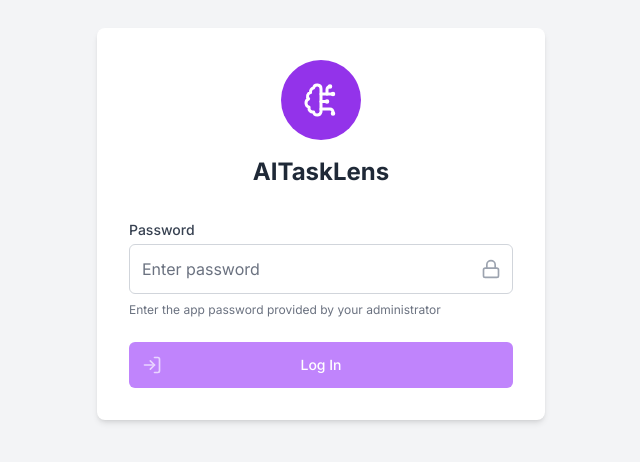
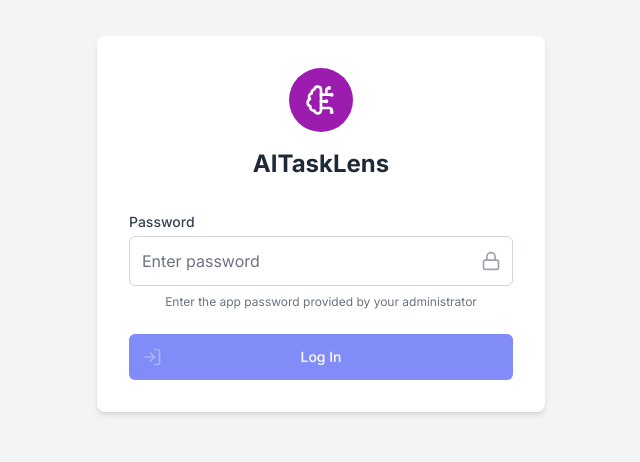
Before and after one commit to DrPBaksh/AITaskLens_v2, a React (Create React App) app: page /login in a window 1280 px wide. Shown: the part 176-638 px from the top of the page, without its empty margins (319-959 px from the left). Built offline with nearby package versions, Linux system fonts and the light colour scheme.

Commit message:
Update LoginPage to use custom Corndel purple color

```diff
--- a/src/pages/LoginPage.jsx
+++ b/src/pages/LoginPage.jsx
@@ -35,8 +35,8 @@ const LoginPage = () => {
         transition={{ duration: 0.5 }}
       >
         <div className="flex flex-col items-center mb-8">
-          <div className="w-20 h-20 bg-purple-600 rounded-full flex items-center justify-center mb-4">
-            <BrainCircuit size={36} className="text-white" />
+          <div className="w-16 h-16 bg-corndel-purple rounded-full flex items-center justify-center mb-4">
+            <BrainCircuit size={32} className="text-white" />
           </div>
           <h2 className="text-2xl font-bold text-gray-800 text-center">
             AITaskLens
@@ -55,7 +55,7 @@ const LoginPage = () => {
                 required
                 value={password}
                 onChange={(e) => setPassword(e.target.value)}
-                className="appearance-none rounded-md relative block w-full px-3 py-3 border border-gray-300 placeholder-gray-500 text-gray-900 focus:outline-none focus:ring-purple-600 focus:border-purple-600 focus:z-10"
+                className="appearance-none rounded-md relative block w-full px-3 py-3 border border-gray-300 placeholder-gray-500 text-gray-900 focus:outline-none focus:ring-corndel-purple focus:border-corndel-purple focus:z-10"
                 placeholder="Enter password"
               />
               <div className="absolute inset-y-0 right-0 pr-3 flex items-center pointer-events-none">
@@ -67,7 +67,7 @@ const LoginPage = () => {
                 {error}
               </p>
             )}
-            <p className="mt-2 text-xs text-gray-500">
+            <p className="mt-2 text-xs text-gray-500 text-center">
               Enter the app password provided by your administrator
             </p>
           </div>
@@ -77,11 +77,11 @@ const LoginPage = () => {
               type="submit"
               disabled={isLoading || !password.trim()}
               className={`group relative w-full flex justify-center py-3 px-4 border border-transparent text-sm font-medium rounded-md text-white
-              ${isLoading || !password.trim() ? 'bg-purple-400 cursor-not-allowed' : 'bg-purple-700 hover:bg-purple-800'}
-              focus:outline-none focus:ring-2 focus:ring-offset-2 focus:ring-purple-500 transition-colors`}
+              ${isLoading || !password.trim() ? 'bg-indigo-400 cursor-not-allowed' : 'bg-indigo-800 hover:bg-indigo-900'}
+              focus:outline-none focus:ring-2 focus:ring-offset-2 focus:ring-corndel-purple transition-colors`}
             >
               <span className="absolute left-0 inset-y-0 flex items-center pl-3">
-                <LogIn className="h-5 w-5 text-purple-200" />
+                <LogIn className="h-5 w-5 text-indigo-300" />
               </span>
               {isLoading ? 'Signing in...' : 'Log In'}
             </button>
```
